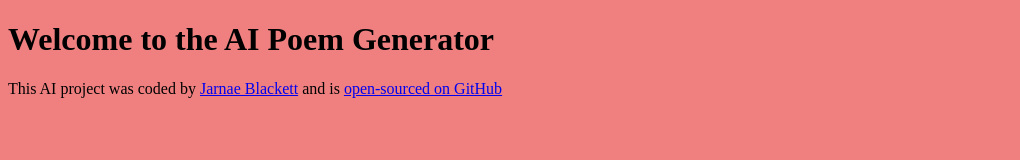
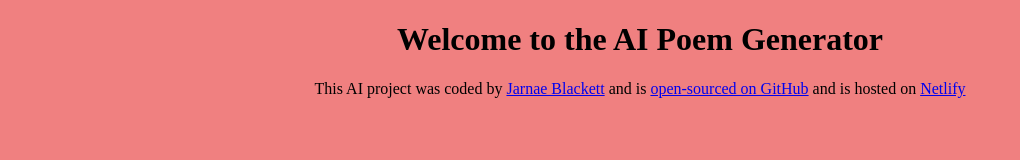
Before and after one commit to CleoJayCodes/AI-poem-generator, a plain HTML site: page index.html in a window 1280 px wide. Shown: the whole page, without its empty margins (0-1020 px from the left). Drawn offline with Linux system fonts and the light colour scheme.

Commit message:
Added all footer links

```diff
--- a/index.html
+++ b/index.html
@@ -20,6 +20,10 @@
       >
         open-sourced on GitHub</a
       >
+      and is hosted on
+      <a href="https://ai-generator-poems.netlify.app/" target="_blank">
+        Netlify</a
+      >
     </footer>
     <script src="src/index.js"></script>
   </body>
--- a/src/style.css
+++ b/src/style.css
@@ -1,3 +1,4 @@
 body {
   background: lightcoral;
+  text-align: center;
 }
```
